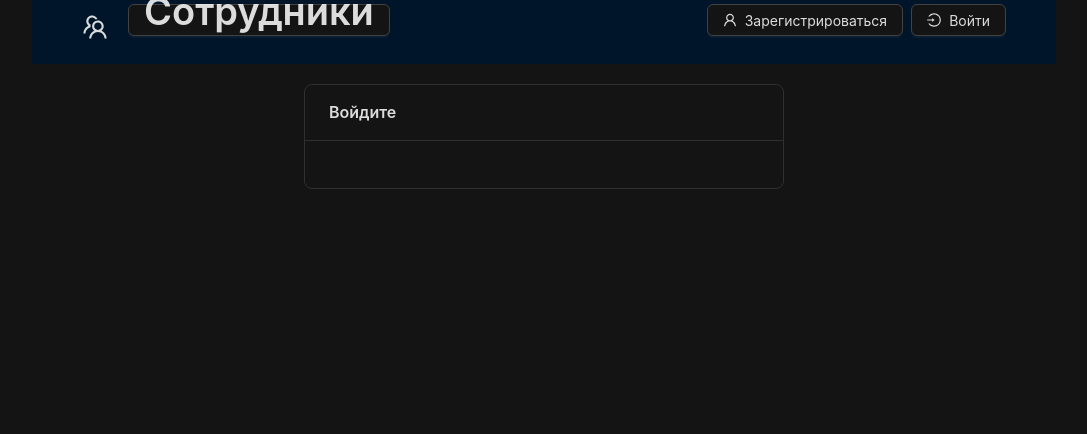
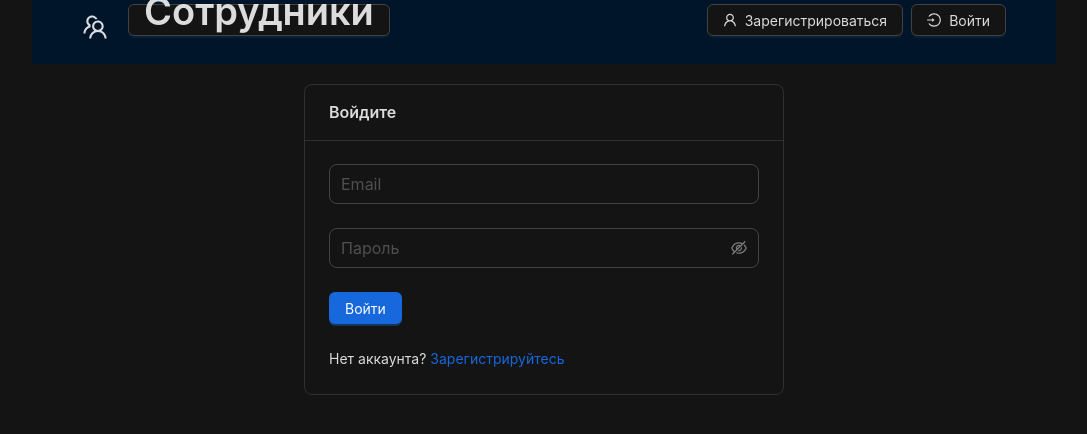
Before and after one commit to Nicelx/react-employees, a React (Create React App) app in the folder client/: page /login in a window 1280 px wide. Shown: the top 434 px of the page, without its empty margins (96-1183 px from the left). Built offline with nearby package versions, Linux system fonts and the light colour scheme; a web font is replaced by a local one.

Commit message:
login, register

```diff
--- a/client/src/pages/login/index.tsx
+++ b/client/src/pages/login/index.tsx
@@ -1,15 +1,27 @@
 import React from "react";
 import { Layout } from "../../components/layout";
-import { Card, Form, Row } from "antd";
+import { Card, Form, Row, Space, Typography } from "antd";
+import { CustomInput } from "../../components/custom-input";
+import { PasswordInput } from "../../components/password-input/input";
+import { CustomButton } from './../../components/custom-button/index';
+import { Link } from "react-router-dom";
+import { Paths } from "../../paths";
 
 export const Login = () => {
 	return (
 		<Layout>
 			<Row align="middle" justify="center">
-				<Card title = "Войдите" style = {{width: '30rem'}}>
-					<Form onFinish = {() => null}>
-
+				<Card title="Войдите" style={{ width: "30rem" }}>
+					<Form onFinish={() => null}>
+						<CustomInput type="email" name="email" placeholder="Email" />
+						<PasswordInput name = "password" placeholder = "Пароль"/>
+						<CustomButton type = "primary" htmlType = "submit">Войти</CustomButton>
 					</Form>
+					<Space direction="vertical" size="large">
+						<Typography.Text>
+							Нет аккаунта? <Link to = {Paths.register}>Зарегистрируйтесь</Link>
+						</Typography.Text>
+					</Space>
 				</Card>
 			</Row>
 		</Layout>
--- a/client/src/pages/register/index.tsx
+++ b/client/src/pages/register/index.tsx
@@ -1,7 +1,33 @@
-import React from 'react'
+import React from "react";
+import { Layout } from "../../components/layout";
+import { Card, Form, Row, Space, Typography } from "antd";
+import { CustomInput } from "../../components/custom-input";
+import { PasswordInput } from "../../components/password-input/input";
+import { CustomButton } from "./../../components/custom-button/index";
+import { Link } from "react-router-dom";
+import { Paths } from "../../paths";
 
 export const Register = () => {
-  return (
-	<div>Register</div>
-  )
-}
+	return (
+		<Layout>
+			<Row align="middle" justify="center">
+				<Card title="Зарегистрируйтесь" style={{ width: "30rem" }}>
+					<Form onFinish={() => null}>
+						<CustomInput name="name" placeholder="Имя" />
+						<CustomInput type="email" name="email" placeholder="Email" />
+						<PasswordInput name="password" placeholder="Пароль" />
+						<PasswordInput name="confirmPassword" placeholder="Повторите пароль" />
+						<CustomButton type="primary" htmlType="submit">
+							Зарегистрироваться
+						</CustomButton>
+					</Form>
+					<Space direction="vertical" size="large">
+						<Typography.Text>
+							Уже зарегистрированы? <Link to={Paths.login}>Войдите</Link>
+						</Typography.Text>
+					</Space>
+				</Card>
+			</Row>
+		</Layout>
+	);
+};
```
